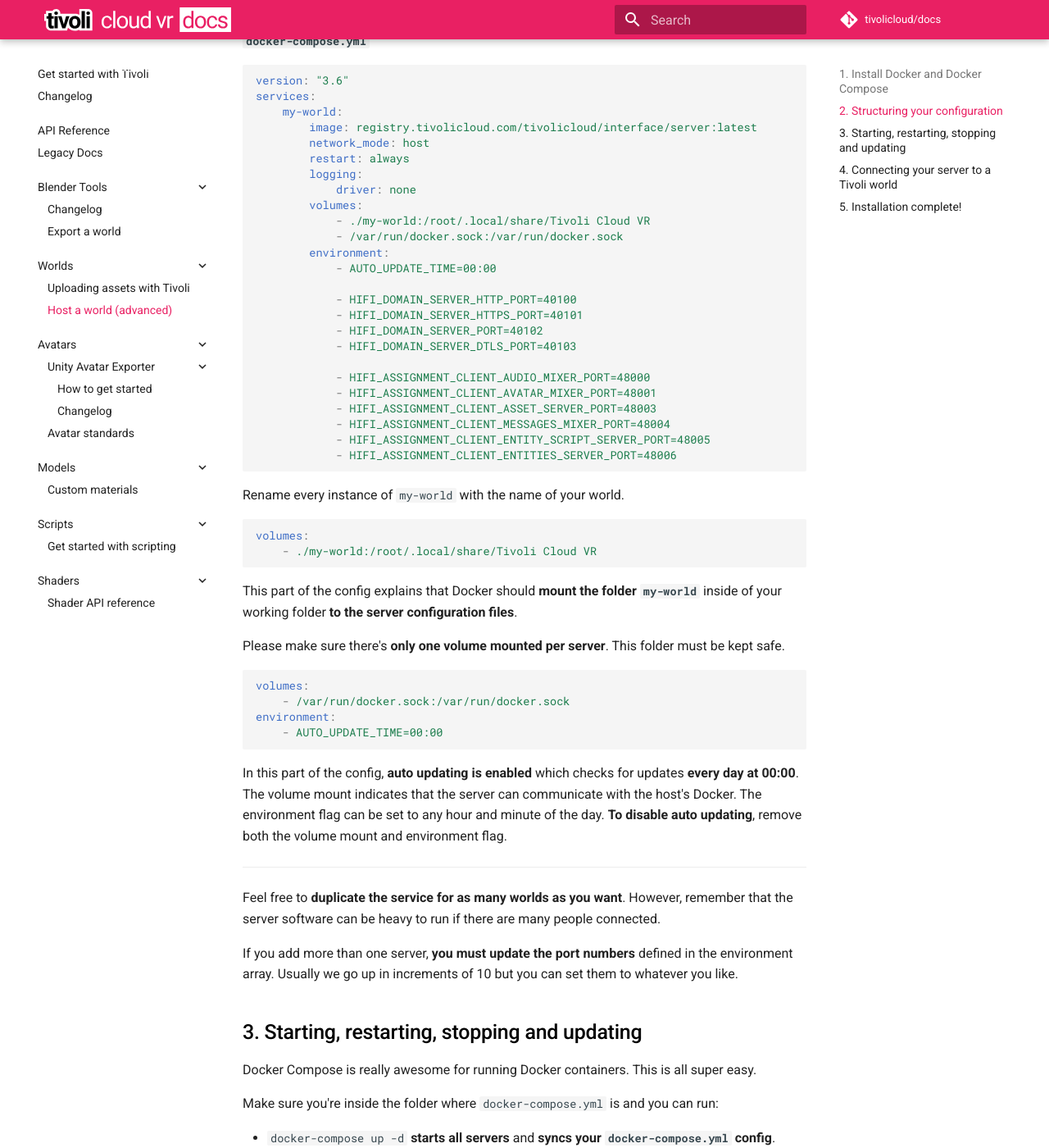
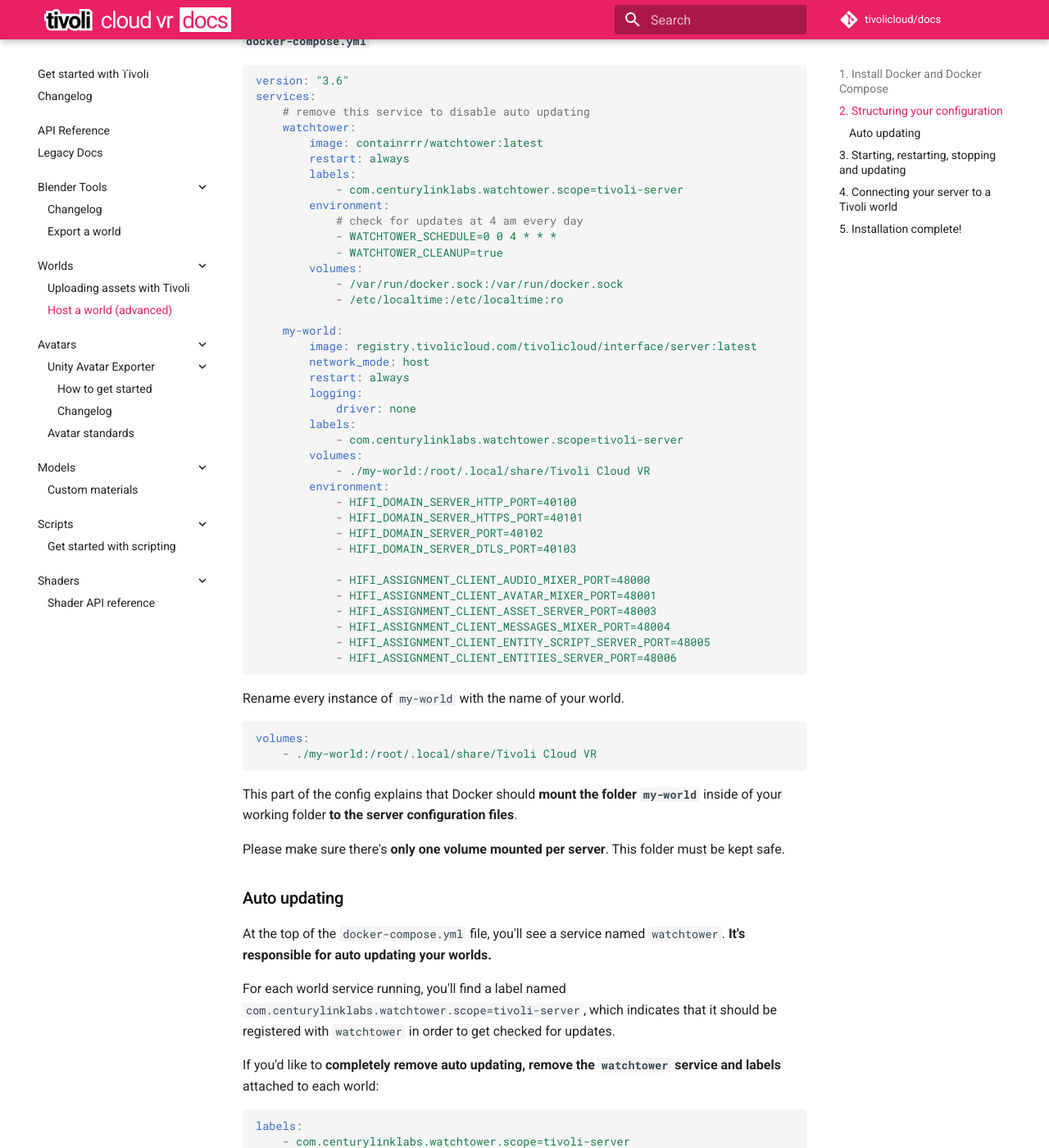
Before and after one commit to Nex-Pro/docs, an MkDocs documentation site: the page built from docs/worlds/host-a-world-advanced.md, in a window 1280 px wide and 1400 px high, scrolled down 1338 px. Shown: the whole window at 82% size. Built offline with MkDocs 1.6.1 and Material for MkDocs 9.7.7, drawn with Linux system fonts in a browser that asks for light colours.

Commit message:
Updated auto updater in how to host a world

````diff
--- a/docs/worlds/host-a-world-advanced.md
+++ b/docs/worlds/host-a-world-advanced.md
@@ -64,18 +64,31 @@
 ```yaml
 version: "3.6"
 services:
+    # remove this service to disable auto updating
+    watchtower:
+        image: containrrr/watchtower:latest
+        restart: always
+        labels:
+            - com.centurylinklabs.watchtower.scope=tivoli-server
+        environment:
+            # check for updates at 4 am every day
+            - WATCHTOWER_SCHEDULE=0 0 4 * * *
+            - WATCHTOWER_CLEANUP=true
+        volumes:
+            - /var/run/docker.sock:/var/run/docker.sock
+            - /etc/localtime:/etc/localtime:ro
+
     my-world:
         image: registry.tivolicloud.com/tivolicloud/interface/server:latest
         network_mode: host
         restart: always
         logging:
             driver: none
+        labels:
+            - com.centurylinklabs.watchtower.scope=tivoli-server
         volumes:
             - ./my-world:/root/.local/share/Tivoli Cloud VR
-            - /var/run/docker.sock:/var/run/docker.sock
         environment:
-            - AUTO_UPDATE_TIME=00:00
-
             - HIFI_DOMAIN_SERVER_HTTP_PORT=40100
             - HIFI_DOMAIN_SERVER_HTTPS_PORT=40101
             - HIFI_DOMAIN_SERVER_PORT=40102
@@ -100,14 +113,18 @@
 
 Please make sure there's **only one volume mounted per server**. This folder must be kept safe.
 
-```yaml
-volumes:
-    - /var/run/docker.sock:/var/run/docker.sock
-environment:
-    - AUTO_UPDATE_TIME=00:00
+### Auto updating
+
+At the top of the `docker-compose.yml` file, you'll see a service named `watchtower`. **It's responsible for auto updating your worlds.**
+
+For each world service running, you'll find a label named `com.centurylinklabs.watchtower.scope=tivoli-server`, which indicates that it should be registered with `watchtower` in order to get checked for updates.
+
+If you'd like to **completely remove auto updating, remove the `watchtower` service and labels** attached to each world:
+
+```yml
+labels:
+    - com.centurylinklabs.watchtower.scope=tivoli-server
 ```
-
-In this part of the config, **auto updating is enabled** which checks for updates **every day at 00:00**. The volume mount indicates that the server can communicate with the host's Docker. The environment flag can be set to any hour and minute of the day. **To disable auto updating**, remove both the volume mount and environment flag.
 
 ---
 
````
